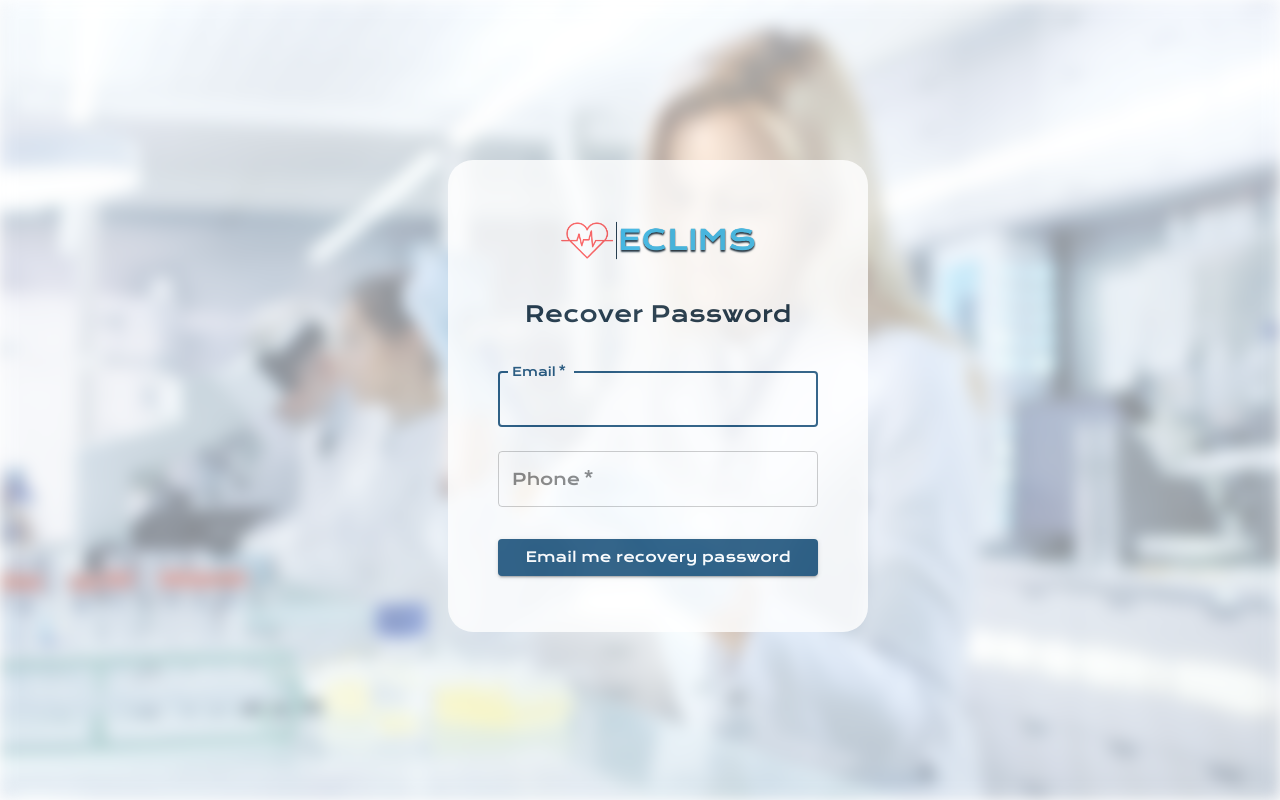
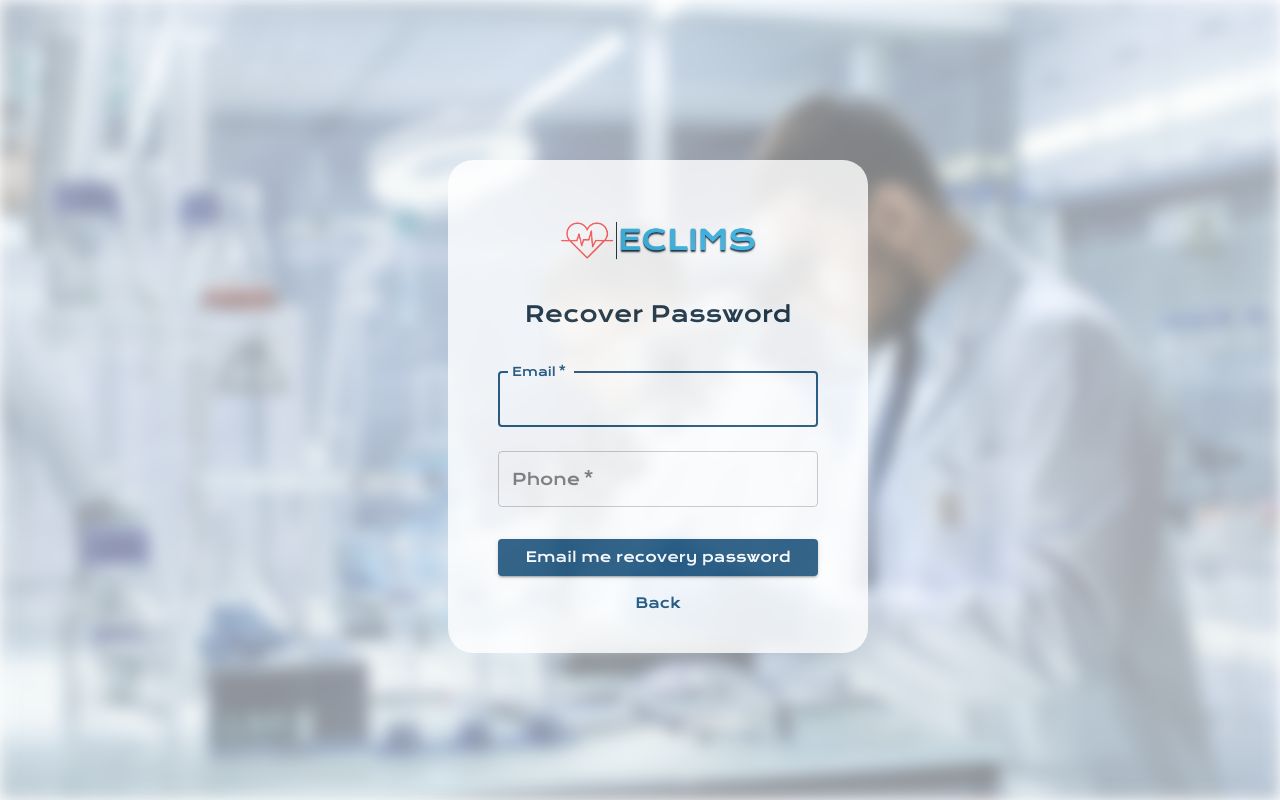
Before and after one commit to Sai-Madhur-CH/elims-web, a React (Create React App) app: page /forgot_password in a window 1280 px wide. Built offline with nearby package versions, Linux system fonts and the light colour scheme.

Commit message:
Added forgot password validations and re routing back to login screen.

```diff
--- a/src/Components/LoginComponent/ForgotPassword.js
+++ b/src/Components/LoginComponent/ForgotPassword.js
@@ -9,6 +9,7 @@ import 'react-toastify/dist/ReactToastify.css';
 import { auth } from '../../Api/Api';
 import { useHistory } from "react-router-dom";
 import { Typography } from '@material-ui/core';
+import Link from '@material-ui/core/Link';
 
 
 const useStyles = makeStyles((theme) => ({
@@ -37,8 +38,8 @@ const useStyles = makeStyles((theme) => ({
 export default function ForgotPassword() {
     const classes = useStyles();
     const history = useHistory();
-    const [email, setemail] = useState();
-    const [phone, setphone] = useState();
+    const [email, setemail] = useState('');
+    const [phone, setphone] = useState('');
 
     const send_email = async () => {
     const api = await auth;
@@ -50,17 +51,33 @@ export default function ForgotPassword() {
                 pathname: '/',
             });
         }
+        else if (res.data.status === 'unauthorized user') {
+            toast.error("There is not user with provide Email and Passord")
+            history.push({
+                pathname: '/',
+            });
+        }
     })
     }
 
     const handleClick = () => {
         if (email === null || email === ''){
+            console.log("ENTERED");
             toast.error('Please enter email.')
         }
         else if (phone === null || phone === ''){
             toast.error('Please enter phone number.')
         }
-        send_email()
+        else if ((email !== null || email !== '') &&
+                 (phone !== null || phone !== '')){
+            send_email()
+        }
+    }
+
+    const redirectlogin = () => {
+        history.push({
+            pathname: '/',
+        });
     }
 
     return (
@@ -106,6 +123,9 @@ export default function ForgotPassword() {
             >
               Email me recovery password
             </Button>
+            <Link color="primary" href="#" variant="body2" onClick={redirectlogin}>
+                Back
+            </Link>
           </form>
         </div>
     </div>
--- a/src/Components/LoginComponent/Login.css
+++ b/src/Components/LoginComponent/Login.css
@@ -52,7 +52,7 @@
     position: absolute;
     /* background-image: url('https://source.unsplash.com/random/1440x1229');
     background-repeat: no-repeat; */
-    background-image: url(../../Assets/bg_3.jpg);
+    background-image: url(../../Assets/bg_2.jpg);
     background-size: cover;
     background-position: center;
     height: 100%;
```
